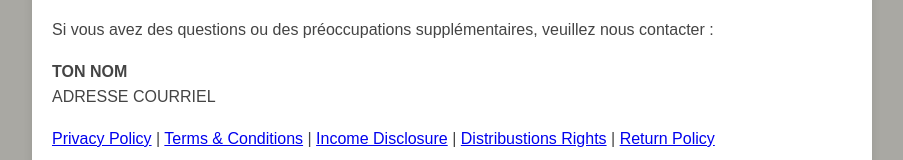
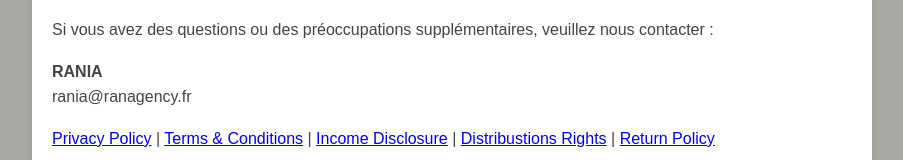
Before and after one commit to Ranagency/Avis_de_non_Reponsabilit-, a plain HTML site: page index.html in a window 1280 px wide. Shown: the part 1043-1203 px from the top of the page, without its empty margins (188-1091 px from the left). Drawn offline with Linux system fonts and the light colour scheme.

Commit message:
Update index.html

```diff
--- a/index.html
+++ b/index.html
@@ -59,7 +59,7 @@
 
         <h2>Contacts</h2>
         <p>Si vous avez des questions ou des préoccupations supplémentaires, veuillez nous contacter :</p>
-        <p><strong>TON NOM</strong><br>ADRESSE COURRIEL</p>
+        <p><strong> RANIA </strong><br>rania@ranagency.fr</p>
 
         <div class="footer-links">
             <p>
```
